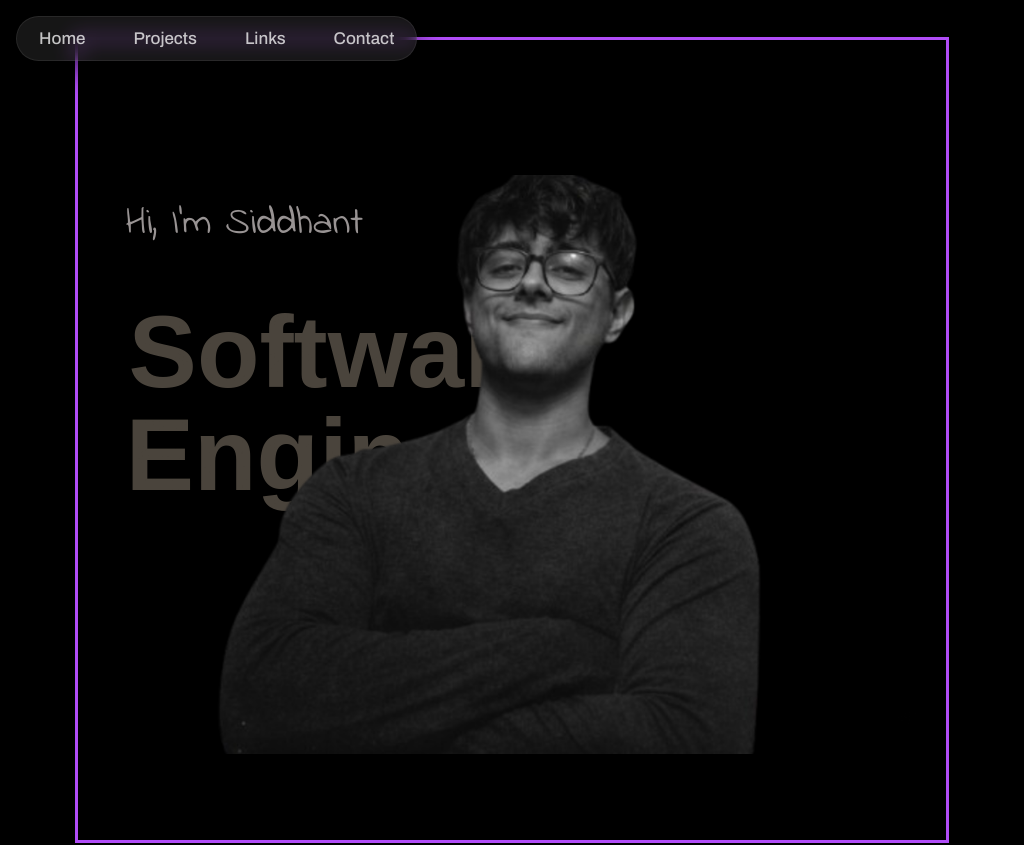
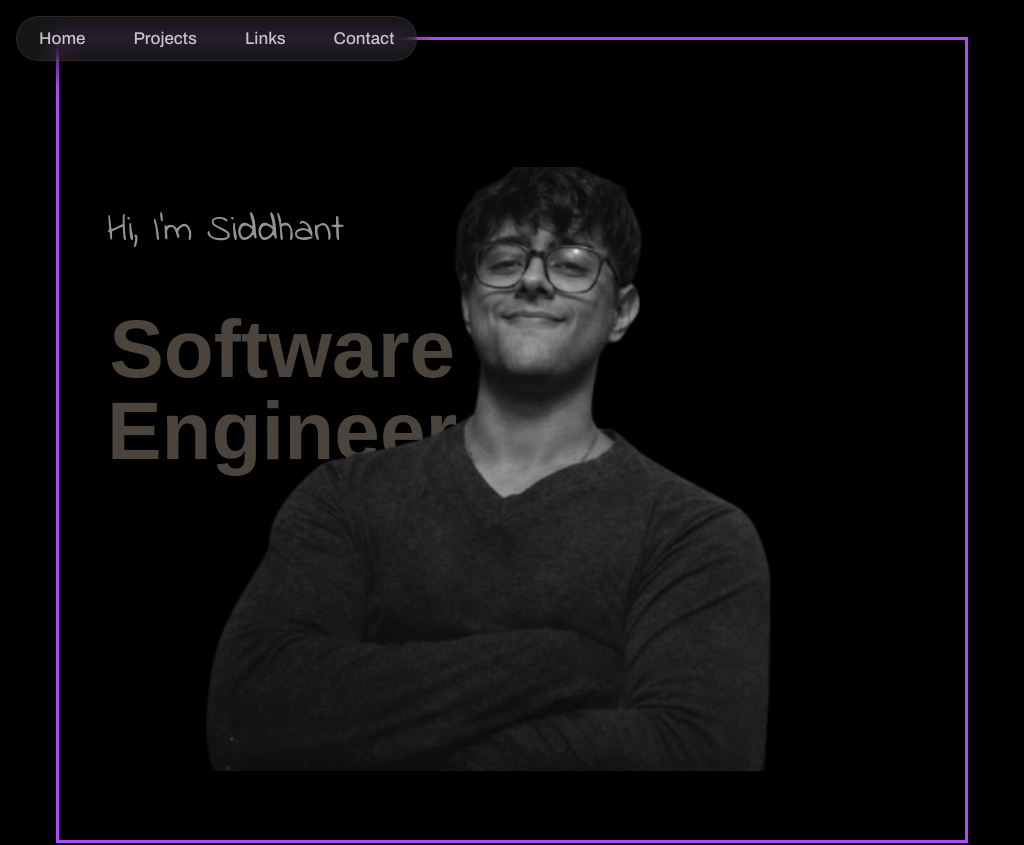
Before and after one commit to AceOfSpades-1710/Portfolio2.0, a React (Vite) app: page / in a window 1024 px wide. Shown: the top 845 px of the page. Built offline with nearby package versions, Linux system fonts and the light colour scheme; a web font is replaced by a local one.

Commit message:
Adjust margin and font size in hero section

```diff
--- a/src/index.css
+++ b/src/index.css
@@ -1002,7 +1002,7 @@ hr{
 
   /* ---------- HERO ---------- */
   .hero {
-    margin: 0 4%;
+    margin: 0 2%;
     outline-width: 3px;
   }
 
@@ -1014,7 +1014,7 @@ hr{
 
   .hero-title {
     padding-left: 3rem;
-    font-size: clamp(3.5rem, 10vw, 7rem);
+    font-size: clamp(3.5rem, 8vw, 7rem);
   }
 
   .hero-image img {
```
